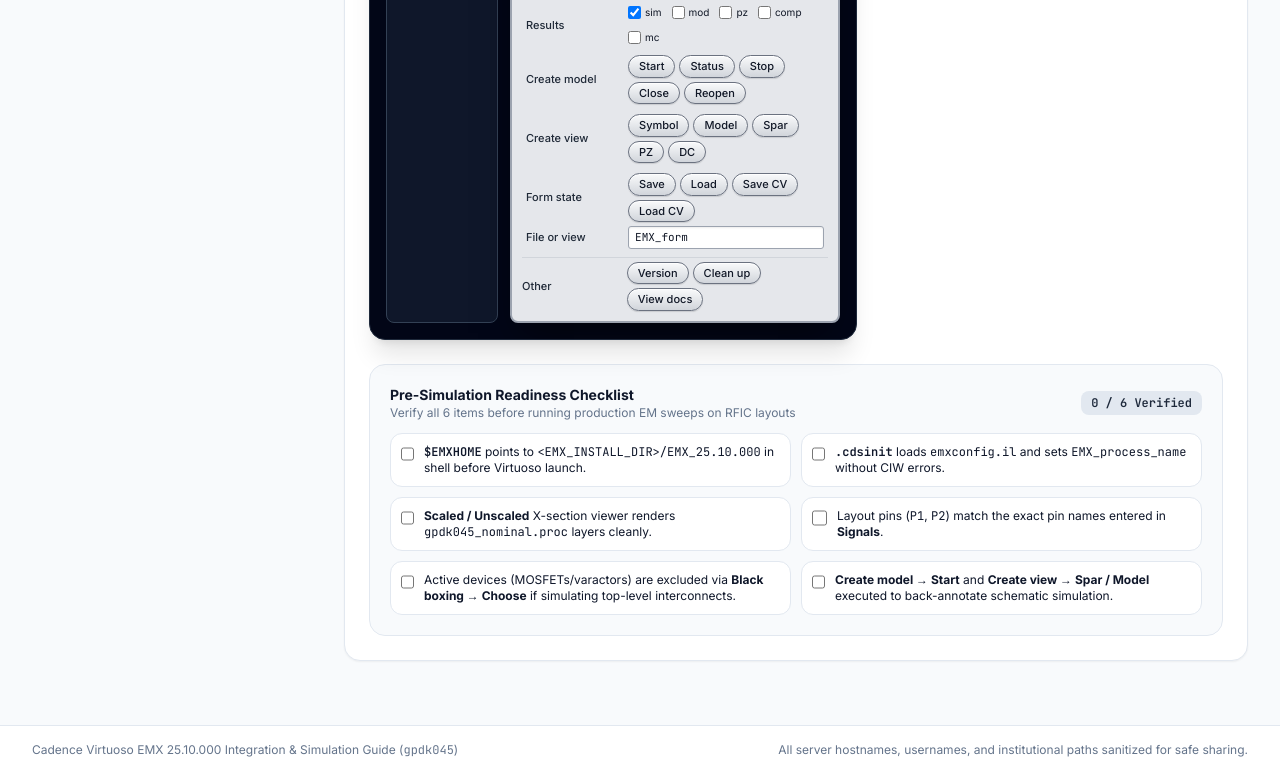
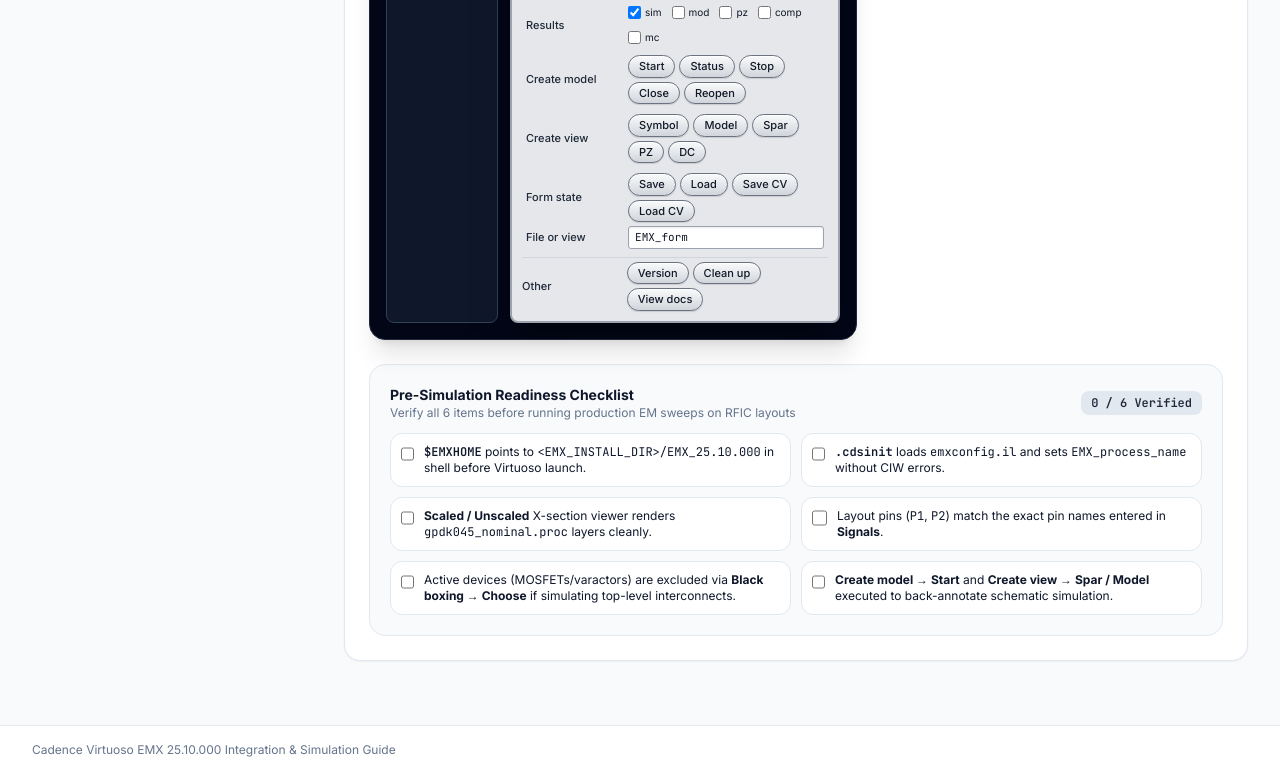
Before and after one commit to Saman-RFCMOS/Tutorial, a plain HTML site: page emx-virtuoso-setup/index.html in a window 1280 px wide. Shown: the part 4501-5275 px from the top of the page. Drawn offline with nearby package versions, Linux system fonts and the light colour scheme.

Commit message:
Sanitize footer content in index.html
Removed sensitive information from footer text.

```diff
--- a/emx-virtuoso-setup/index.html
+++ b/emx-virtuoso-setup/index.html
@@ -1275,8 +1275,7 @@
   <!-- Footer -->
   <footer class="no-print border-t border-slate-200 bg-white py-4 mt-10">
     <div class="max-w-7xl mx-auto px-4 sm:px-6 lg:px-8 flex flex-wrap items-center justify-between gap-2 text-xs text-slate-500">
-      <span>Cadence Virtuoso EMX 25.10.000 Integration &amp; Simulation Guide (<code class="font-mono">gpdk045</code>)</span>
-      <span>All server hostnames, usernames, and institutional paths sanitized for safe sharing.</span>
+      <span>Cadence Virtuoso EMX 25.10.000 Integration &amp; Simulation Guide </span>
     </div>
   </footer>
 
```
